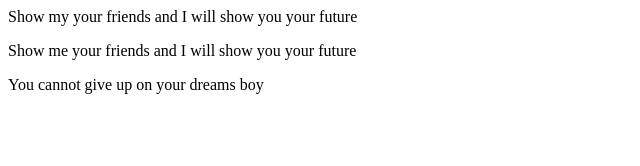
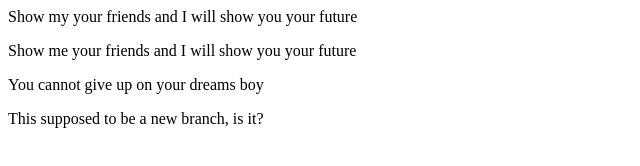
Before and after one commit to givovanni-giorgio/Git, a plain HTML site: page index.html in a window 1280 px wide. Shown: the whole page, without its empty margins (0-640 px from the left). Drawn offline with Linux system fonts and the light colour scheme.

```diff
--- a/index.html
+++ b/index.html
@@ -1,3 +1,5 @@
 <p>Show my your friends and I will show you your future</p>
 <p>Show me your friends and I will show you your future</p>
 <p>You cannot give up on your dreams boy</p>
+
+<p> This supposed to be a new branch, is it?</p>
```
Also changed, not shown: 1 other file.
